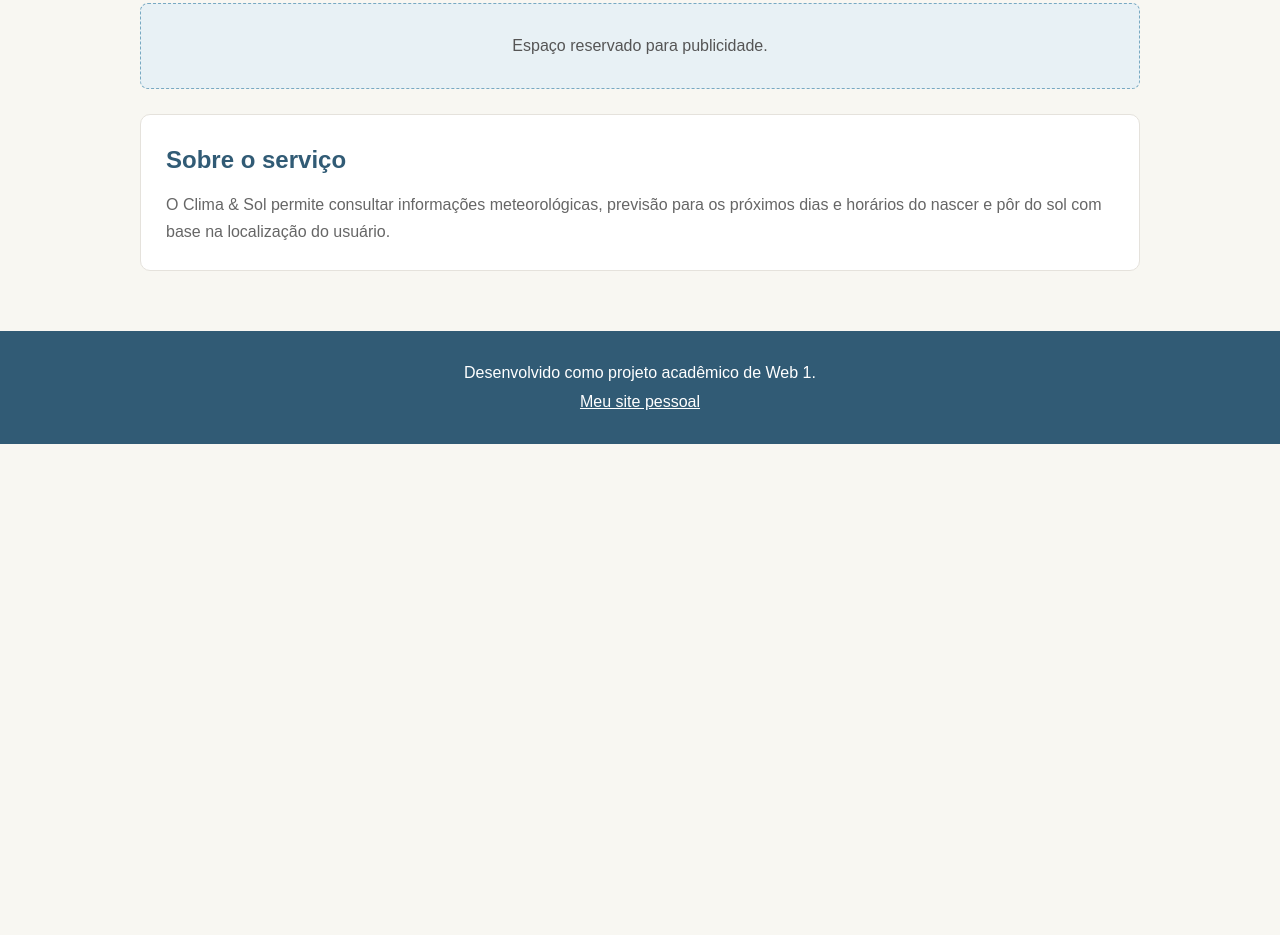
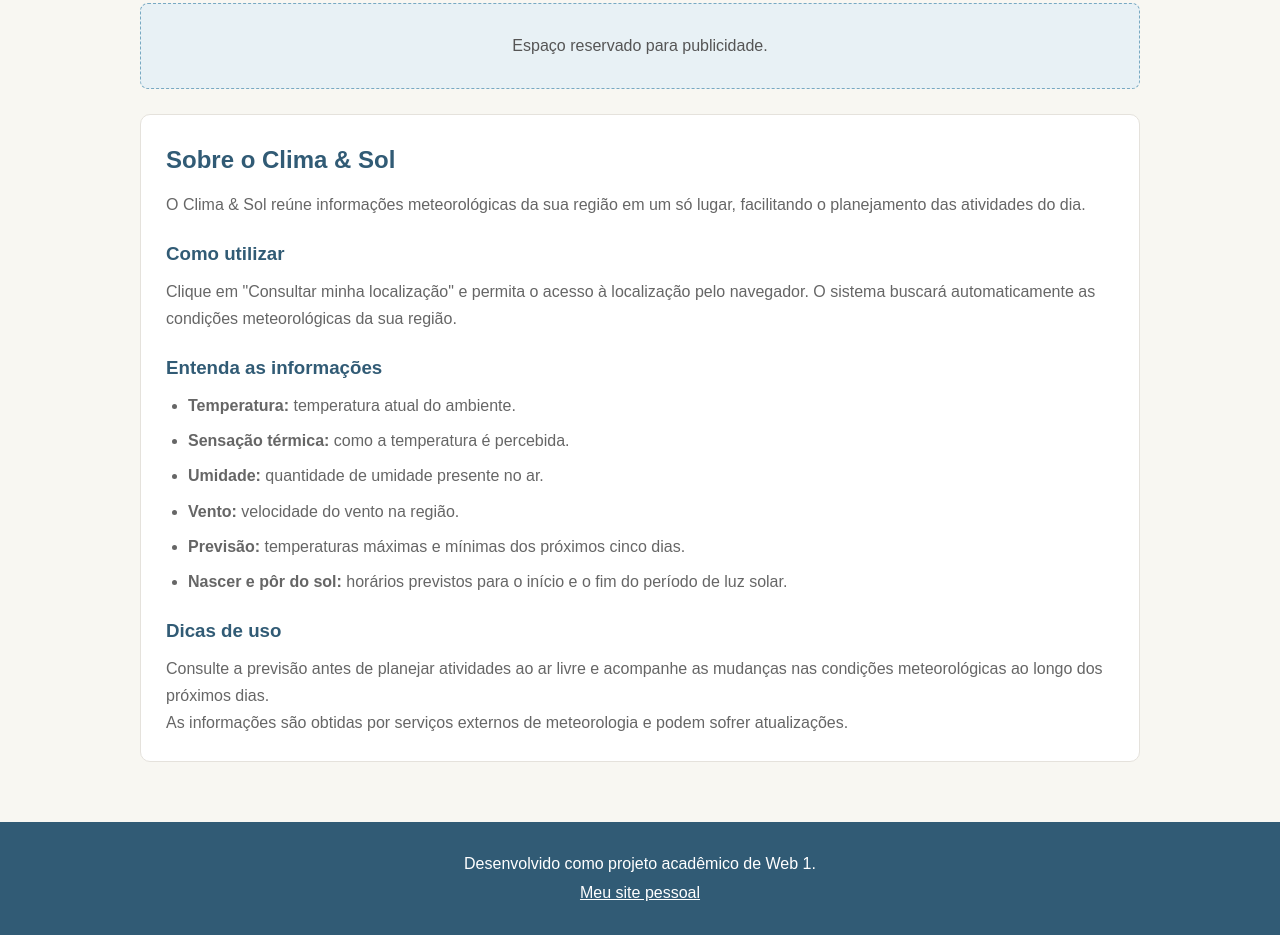
Before and after one commit to Renantt17/local-info, a plain HTML site: page index.html in a window 1280 px wide. Shown: the part 423-1358 px from the top of the page. Before the commit the page ends 867 px from the top, so only its background shows below. Drawn offline with Linux system fonts and the light colour scheme.

Commit message:
feat: finaliza projeto Clima & Sol

```diff
--- a/css/style.css
+++ b/css/style.css
@@ -417,3 +417,18 @@ footer p {
         padding: 18px;
     }
 }
+
+.sobre h3 {
+    color: #315B75;
+    margin-top: 20px;
+    margin-bottom: 8px;
+}
+
+.sobre ul {
+    padding-left: 22px;
+    color: #666666;
+}
+
+.sobre li {
+    margin-bottom: 8px;
+}
--- a/index.html
+++ b/index.html
@@ -76,14 +76,42 @@
         </aside>
 
         <section class="sobre">
-            <h2>Sobre o serviço</h2>
+            <h2>Sobre o Clima & Sol</h2>
+
             <p>
-                O Clima & Sol permite consultar informações meteorológicas,
-                previsão para os próximos dias e horários do nascer e pôr
-                do sol com base na localização do usuário.
+                O Clima & Sol reúne informações meteorológicas da sua região
+                em um só lugar, facilitando o planejamento das atividades do dia.
+            </p>
+
+            <h3>Como utilizar</h3>
+            <p>
+                Clique em "Consultar minha localização" e permita o acesso
+                à localização pelo navegador. O sistema buscará automaticamente
+                as condições meteorológicas da sua região.
+            </p>
+
+            <h3>Entenda as informações</h3>
+            <ul>
+                <li><strong>Temperatura:</strong> temperatura atual do ambiente.</li>
+                <li><strong>Sensação térmica:</strong> como a temperatura é percebida.</li>
+                <li><strong>Umidade:</strong> quantidade de umidade presente no ar.</li>
+                <li><strong>Vento:</strong> velocidade do vento na região.</li>
+                <li><strong>Previsão:</strong> temperaturas máximas e mínimas dos próximos cinco dias.</li>
+                <li><strong>Nascer e pôr do sol:</strong> horários previstos para o início e o fim do período de luz solar.</li>
+            </ul>
+
+            <h3>Dicas de uso</h3>
+            <p>
+                Consulte a previsão antes de planejar atividades ao ar livre
+                e acompanhe as mudanças nas condições meteorológicas ao longo
+                dos próximos dias.
+            </p>
+
+            <p>
+                As informações são obtidas por serviços externos de meteorologia
+                e podem sofrer atualizações.
             </p>
         </section>
-
     </main>
 
     <footer>
--- a/js/scripts.js
+++ b/js/scripts.js
@@ -251,9 +251,9 @@ async function consultarLocalizacao() {
                             <div class="horarios-sol">
                                 <div class="horario nascer">
                                     <svg class="icone-sol" viewBox="0 0 24 24" aria-hidden="true">
-                                        <circle cx="12" cy="12" r="4"/>
-                                        <path d="M12 2v2 M12 20v2 M4.93 4.93l1.42 1.42 M17.65 17.65l1.42 1.42 M2 12h2 M20 12h2 M4.93 19.07l1.42-1.42 M17.65 6.35l1.42-1.42"/>
-                                        <path d="M3 19h18 M5 16a7 7 0 0 1 14 0"/>
+                                        <path d="M3 18h18"/>
+                                        <path d="M5 16a7 7 0 0 1 14 0"/>
+                                        <path d="M12 6v2 M6 7l2 2 M18 7l-2 2 M3 12h3 M18 12h3"/>
                                     </svg>
                                     <div>
                                         <h4>Nascer do sol</h4>
@@ -263,9 +263,9 @@ async function consultarLocalizacao() {
 
                                 <div class="horario por-do-sol">
                                     <svg class="icone-sol" viewBox="0 0 24 24" aria-hidden="true">
-                                        <path d="M3 19h18 M5 16a7 7 0 0 1 14 0"/>
-                                        <path d="M12 2v7 M4.93 7.93l1.42 1.42 M19.07 7.93l-1.42 1.42 M2 13h2 M20 13h2"/>
-                                        <path d="M12 9l-2-2 M12 9l2-2"/>
+                                        <path d="M3 18h18"/>
+                                        <path d="M5 18a7 7 0 0 1 14 0"/>
+                                        <path d="M12 7v3 M5 11l2 2 M19 11l-2 2 M2 15h3 M19 15h3"/>
                                     </svg>
                                     <div>
                                         <h4>Pôr do sol</h4>
```
